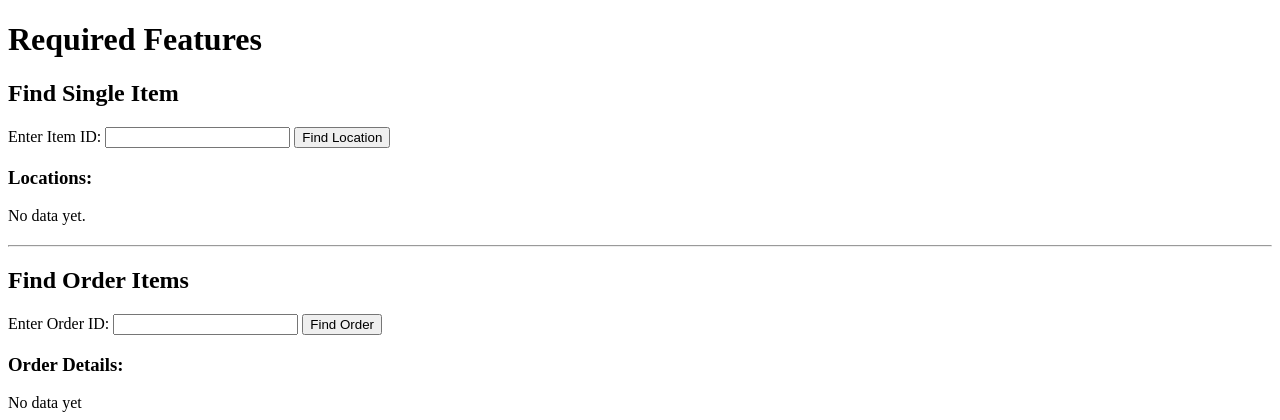
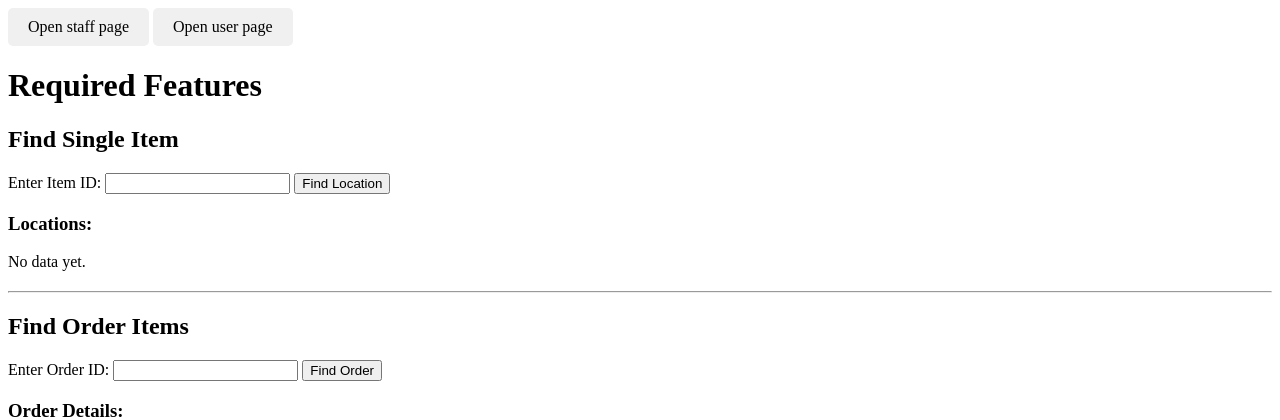
Before and after one commit to kubermehra/pds-project, a Flask app: page /home in a window 1280 px wide. Shown: the top 420 px of the page. Run offline with Flask 3, Linux system fonts and the light colour scheme.

Commit message:
This is for adding buttons inside the requirements.html and their specific connection to the backend

```diff
--- a/app.py
+++ b/app.py
@@ -27,7 +27,7 @@ app.secret_key = 'your_very_secure_secret_key'  # You should generate a secure k
 
 
 
-
+#.............................................. Rendering template.........................................
 @app.route('/', methods=['GET', 'POST'])
 def home():
     return render_template("signin.html")
@@ -67,6 +67,29 @@ def display():
     # else:
     #     return redirect(url_for('home'))  # Redirect to login if no user is logged in
 
+@app.route('/staff-page', methods=['GET','POST'])
+def open_staff_page():
+    print("Inside staff page")
+    return render_template("staffordermanagement.html")
+
+@app.route('/user-page', methods=['GET','POST'])
+def open_user_page():
+    return render_template("useractions.html")
+
+
+#........................................................... Functionality..................................................
+
+@app.route('/check-staff',methods=['GET','POST'])
+def check_staff():
+    if db.check_column_values('Act',{'userName':session['username'],'roleID':'staff'}):
+        return json.dumps(db.dict_message(True,''))
+    return json.dumps(db.dict_message(False,'Staff can access this page'))
+
+@app.route('/check-user',methods=['GET','POST'])
+def check_user():
+    if db.check_column_values('Act',{'userName':session['username'],'roleID':'client'}):
+        return json.dumps(db.dict_message(True,''))
+    return json.dumps(db.dict_message(False,'Client can access this page'))
 
 @app.route('/find-item', methods=['GET','POST'])
 def get_item():
@@ -107,9 +130,7 @@ def add_donation():
         print(result)
         return json.dumps(result)
 
-@app.route('/staff-page', methods=['GET','POST'])
-def open_page():
-    return render_template("staffordermanagement.html")
+
 
 @app.route('/save-order-session',methods=['GET','POST'])
 def save_order_ID_session():
@@ -175,6 +196,11 @@ def prepare_order():
     db.db_prepare_order()
     return json.dumps(db.dict_message(True,"Order has been prepared"))
 
+@app.route('/get-order-values-user',methods=['GET','POST'])
+def get_order_values_user():
+    order_list=db.db_get_order_values_user()
+    return json.dumps()
+
 
 
 if __name__ == '__main__':
--- a/templates/requiredfeatures.html
+++ b/templates/requiredfeatures.html
@@ -4,8 +4,31 @@
     <meta charset="UTF-8">
     <meta name="viewport" content="width=device-width, initial-scale=1.0">
     <title>WelcomeHome Features</title>
+
+    <style>
+        /* Block link styling */
+        .hover-block {
+            display: inline-block; /* Make the element a block */
+            padding: 10px 20px;
+            color: black; /* Text color */
+            font-size: 16px;
+            background-color: #f0f0f0; /* Background for the block */
+            border-radius: 5px; /* Rounded corners */
+            transition: color 0.3s, background-color 0.3s; /* Smooth transitions */
+        }
+
+        /* Hover effect */
+        .hover-block:hover {
+            cursor: pointer; /* Change cursor to pointer */
+            background-color: #e0e0e0; /* Slightly darker background on hover */
+            color: #007BFF; /* Change text color to a link color on hover */
+        }
+    </style>
+
 </head>
 <body>
+    <div class="hover-block" onclick="check_staff();">Open staff page</div>
+    <div class="hover-block"onclick="check_user();">Open user page </div>
     <h1>Required Features</h1>
 
     <!-- Section: Find Single Item -->
@@ -361,6 +384,56 @@
 
 
         }
+        function check_staff() {
+            $.ajax({
+                    type: 'POST',
+                    enctype: 'multipart/form-data',
+                    url: '/check-staff',
+                    processData: false,
+                    cache: false,
+                    timeout: 800000,
+                    contentType: false,
+                    data: '',
+                    success: function(response) {
+                        let data=JSON.parse(response)
+                        if(data['status'])
+                        {
+                            console.log("Inside shift")
+                            window.location='/staff-page';
+                        }
+                        else{
+                            alert("only staff can access the page");
+                        }
+
+                    }
+                });
+
+        }
+
+        function check_user(){
+            $.ajax({
+                    type: 'POST',
+                    enctype: 'multipart/form-data',
+                    url: '/check-user',
+                    processData: false,
+                    cache: false,
+                    timeout: 800000,
+                    contentType: false,
+                    data: '',
+                    success: function(response) {
+                        let data=JSON.parse(response)
+                        if(data['status'])
+                        {
+                            window.location="/user-page";
+                        }
+                        else{
+                            alert("only client can access the page");
+                        }
+
+                    }
+                });
+
+        }
 
     </script>
 </body>
```
Also changed, not shown: db.py (+29 -0 lines).
